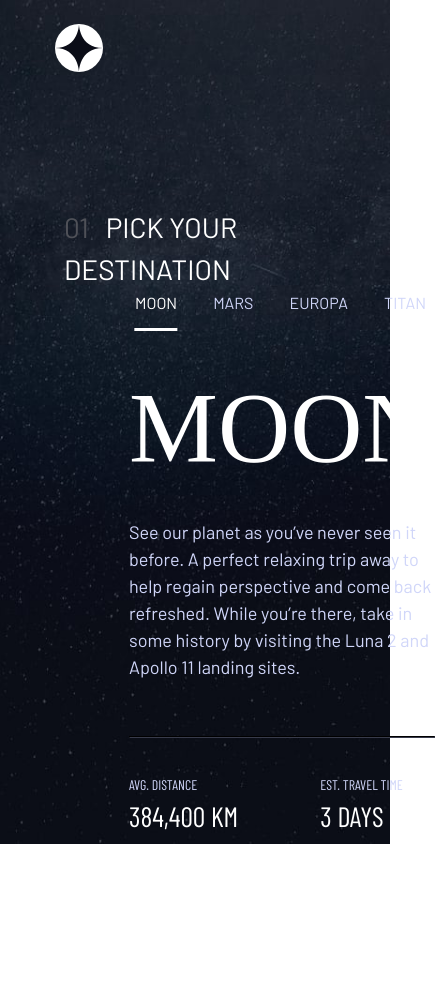
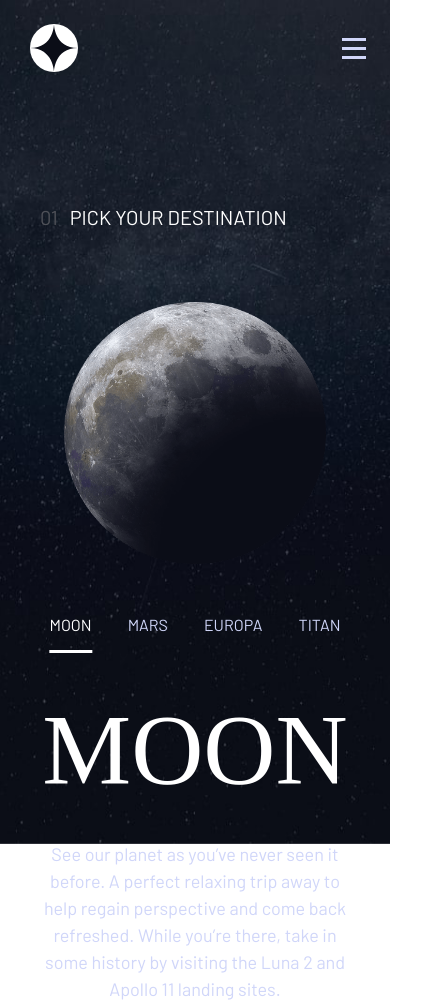
Before and after one commit to beratozturk0/space-tourism, a website built with Vite: page destination/index.html in a window 390 px wide. Shown: the top 1006 px of the page, 435 px wide, since content can reach past the window. Before the commit the page ends 844 px from the top, so only its background shows below. Built offline with nearby package versions, Linux system fonts and the light colour scheme; a web font is replaced by a local one.

Commit message:
Homepage and destination page responsiveness added

```diff
--- a/destination/index.html
+++ b/destination/index.html
@@ -11,22 +11,35 @@
 <body>
   <img src="/assets/destination/background-destination-desktop.jpg" alt="" class="background">
   <header>
-    <img src="/img/Logo.svg" alt="" class="logo">
+    <div class="logo">
+      <img src="/img/Logo.svg" alt="">
+    </div>
     <div class="menuWrapper">
       <div class="line"></div>
-      <a href="/" class="link"><span>00</span> HOME</a>
-      <a href="/destination/" class="link active"><span>01</span> DESTNATION</a>
+      <a href="/" class="link "><span>00</span> HOME</a>
+      <a href="/destination/" class="link active"><span>01</span> DESTINATION</a>
       <a href="/crew/" class="link"><span>02</span> CREW</a>
       <a href="/technology/" class="link"><span>03</span> TECHNOLOGY</a>
     </div>
+    <div class="menuButton">
+      <span></span>
+      <span></span>
+      <span></span>
+    </div>
   </header>
+  <div class="mobilMenu">
+    <a href="/" class="link active"><span>00</span> HOME</a>
+    <a href="/destination/" class="link"><span>01</span> DESTNATION</a>
+    <a href="/crew/" class="link"><span>02</span> CREW</a>
+    <a href="/technology/" class="link"><span>03</span> TECHNOLOGY</a>
+  </div>
   <main>
-    <div class="wrapper">
-      <div class="destination">
+    <div class="wrapper destination">
+      <div style="width:100%;">
         <div class="mainText"><span>01</span> &nbsp; PICK YOUR DESTINATION</div>
-        <div class="content">
         <div class="imgWrapper">
-            <img src="/assets/destination/image-moon.png" alt="">
+          <img src="/assets/destination/image-moon.png" alt="" class="planetImg">
+        </div>
       </div>
       <div class="planet">
         <nav class="tabMenu">
@@ -38,6 +51,7 @@
         <div class="title">MOON</div>
         <div class="text">See our planet as you’ve never seen it before. A perfect relaxing trip away to help regain perspective and come back refreshed. While you’re there, take in some history by visiting the Luna 2 and Apollo 11 landing sites.</div>
         <hr>
+        <div class="infoWrapper">
           <div class="distance">
             <div class="title">AVG. DISTANCE</div>
             <div class="text">384,400 KM</div>
@@ -48,9 +62,6 @@
           </div>
         </div>
       </div>
-
-      </div>
-
     </div>
   </main>
 
--- a/styles/crew.scss
+++ b/styles/crew.scss
@@ -1,6 +1,3 @@
-.mainText {
-	margin-top: 75px;
-}
 .flex {
 	.title {
 		color: #8f9195;
--- a/styles/destination.scss
+++ b/styles/destination.scss
@@ -2,21 +2,22 @@
 	color: #fff;
 	font-size: 28px;
 	font-family: 'Barlow';
+	margin-bottom: 97px;
+
 	span {
 		color: #4f5158;
 	}
 }
 .destination {
-	margin-top: 110px;
-	.content {
+	gap: 3rem;
+	.imgWrapper {
+		width: 100%;
 		display: flex;
-		justify-content: space-between;
-		.imgWrapper {
-			margin-top: 95px;
-			margin-left: 65px;
+		justify-content: center;
 	}
 	.planet {
 		max-width: 444px;
+		margin-top: 98px;
 		& > .title {
 			font-family: 'Bellefair';
 			font-size: 100px;
@@ -32,6 +33,7 @@
 		}
 		hr {
 			border-color: #383b4b;
+			width: 100%;
 		}
 		.distance {
 			margin-top: 28px;
@@ -85,5 +87,26 @@
 			}
 		}
 	}
+	@media (max-width: 1036px) {
+		.imgWrapper {
+			margin-top: 100px;
+		}
+		.planetImg {
+			width: 300px;
+		}
+		.mainText {
+			font-size: 20px;
+			position: absolute;
+			left: 40px;
+		}
+		.planet {
+			margin-top: 0;
+			display: flex;
+			align-items: center;
+			flex-direction: column;
+			.text {
+				text-align: center;
 			}
 		}
+	}
+}
--- a/styles/style.scss
+++ b/styles/style.scss
@@ -74,20 +74,43 @@ select {
 		scroll-behavior: auto !important;
 	}
 }
+@media (min-width: 1036px) {
+	.homePage {
+		.wrapper {
+			align-items: flex-end;
+		}
+	}
+}
 .wrapper {
 	max-width: 1440px;
 	width: 100%;
 	margin: 0 auto;
+	display: flex;
+	padding-top: 76px;
+	justify-content: space-between;
+	min-height: calc(100vh - 136px);
+	padding-bottom: 136px;
+	gap: 1rem;
+	@media (max-width: 990px) {
+		min-height: calc(100vh - 96px);
+	}
+	@media (max-width: 1036px) {
+		padding-top: 106px;
+		justify-content: center;
+		align-items: center;
+		flex-direction: column;
+	}
 	@media (max-width: 1600px) {
-		padding: 0 4rem;
+		padding-inline: 4rem;
 	}
 }
 .background {
 	z-index: -1;
-	position: absolute;
+	position: fixed;
 	width: 100%;
 	height: 100vh;
 	object-fit: cover;
+	inset: 0;
 }
 header {
 	display: flex;
@@ -98,10 +121,16 @@ header {
 	@media (max-width: 990px) {
 		height: 96px;
 		padding-top: 0;
+		padding-left: 30px;
 	}
 }
 .logo {
 	flex-grow: 0;
+}
+@media (min-width: 570px) {
+	.menuButton {
+		display: none;
+	}
 }
 @media (max-width: 570px) {
 	.menuButton {
@@ -225,27 +254,11 @@ header {
 		}
 	}
 }
-.homePage {
-	.wrapper {
-		display: flex;
-		justify-content: space-between;
-		height: calc(100vh - 136px);
-		align-items: flex-end;
-		padding-bottom: 136px;
-		gap: 1rem;
-		@media (max-width: 1036px) {
-			padding-top: 106px;
-			justify-content: center;
-			align-items: center;
-			flex-direction: column;
-		}
-	}
-}
 .textWrapper {
-	width: 450px;
-	height: 382px;
+	width: 100%;
+	max-width: 450px;
 	color: #d0d6f9;
-	.text {
+	.name {
 		font-family: 'Barlow Condensed';
 		font-size: 28px;
 	}
@@ -254,14 +267,28 @@ header {
 		font-size: 150px;
 		color: #fff;
 	}
-	.explain {
+	.text {
 		font-family: 'Barlow';
 		font-size: 18px;
 	}
 	@media (max-width: 990px) {
+		.name,
 		.text,
-		.explain {
+		.textTitle {
 			text-align: center;
+		}
+	}
+	@media (max-width: 570px) {
+		.textTitle {
+			font-size: 80px;
+		}
+		.text {
+			font-size: 15px;
+		}
+	}
+	@media (max-width: 380px) {
+		.textTitle {
+			font-size: 60px;
 		}
 	}
 }
@@ -272,7 +299,8 @@ header {
 	position: relative;
 	top: 100px;
 	border-radius: 50%;
-	width: 450px;
+	width: 100%;
+	max-width: 450px;
 	height: 450px;
 	text-decoration: none;
 	transition: background-color 0.6s;
@@ -294,6 +322,10 @@ header {
 		font-size: 32px;
 		color: #000;
 	}
+	@media (max-width: 570px) {
+		width: 150px;
+		height: 150px;
+	}
 }
 
 .dots {
```
Also changed, not shown: index.html (+2 -2 lines). Lines whose indentation alone changed are shown as unchanged.
